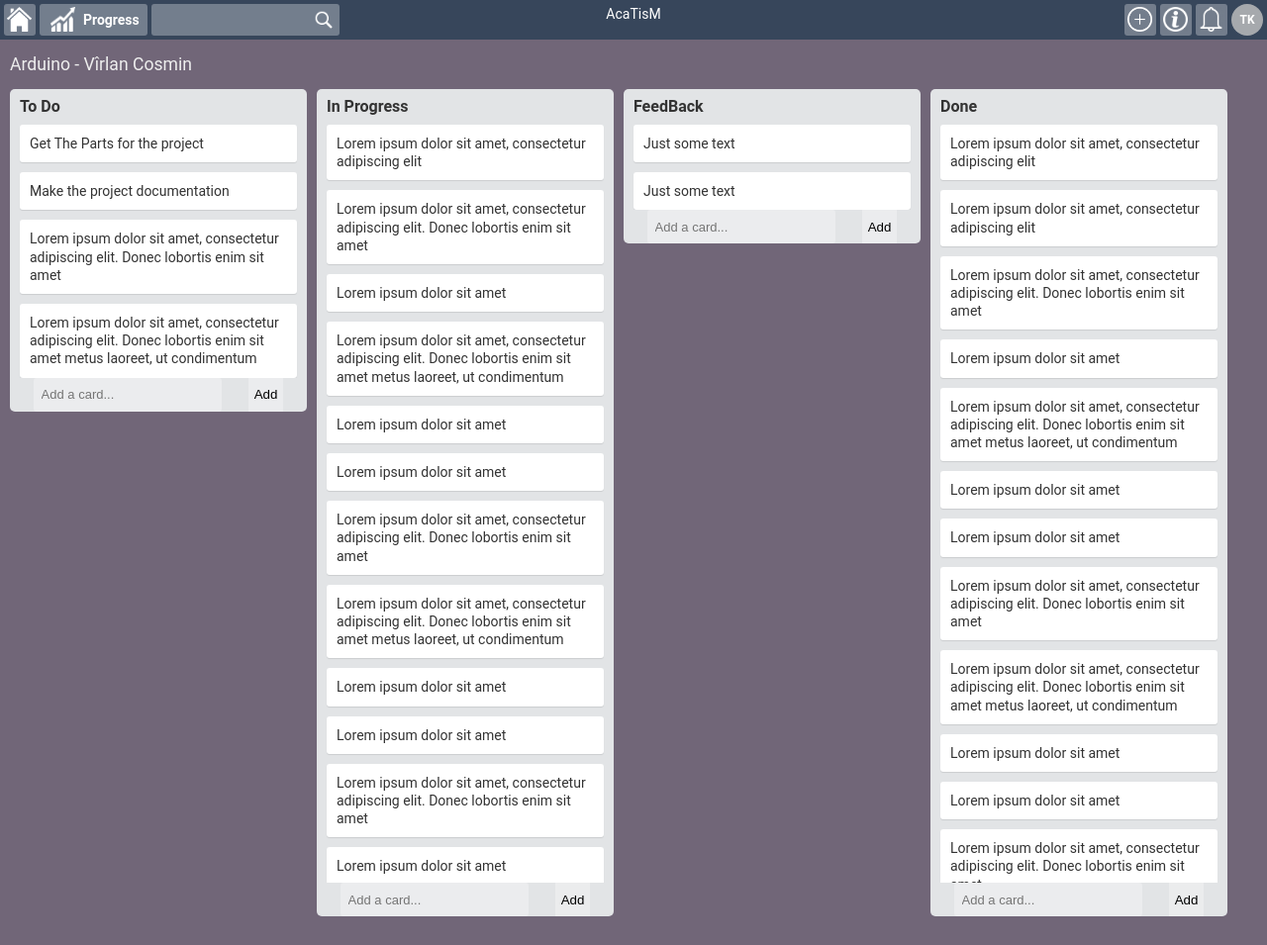
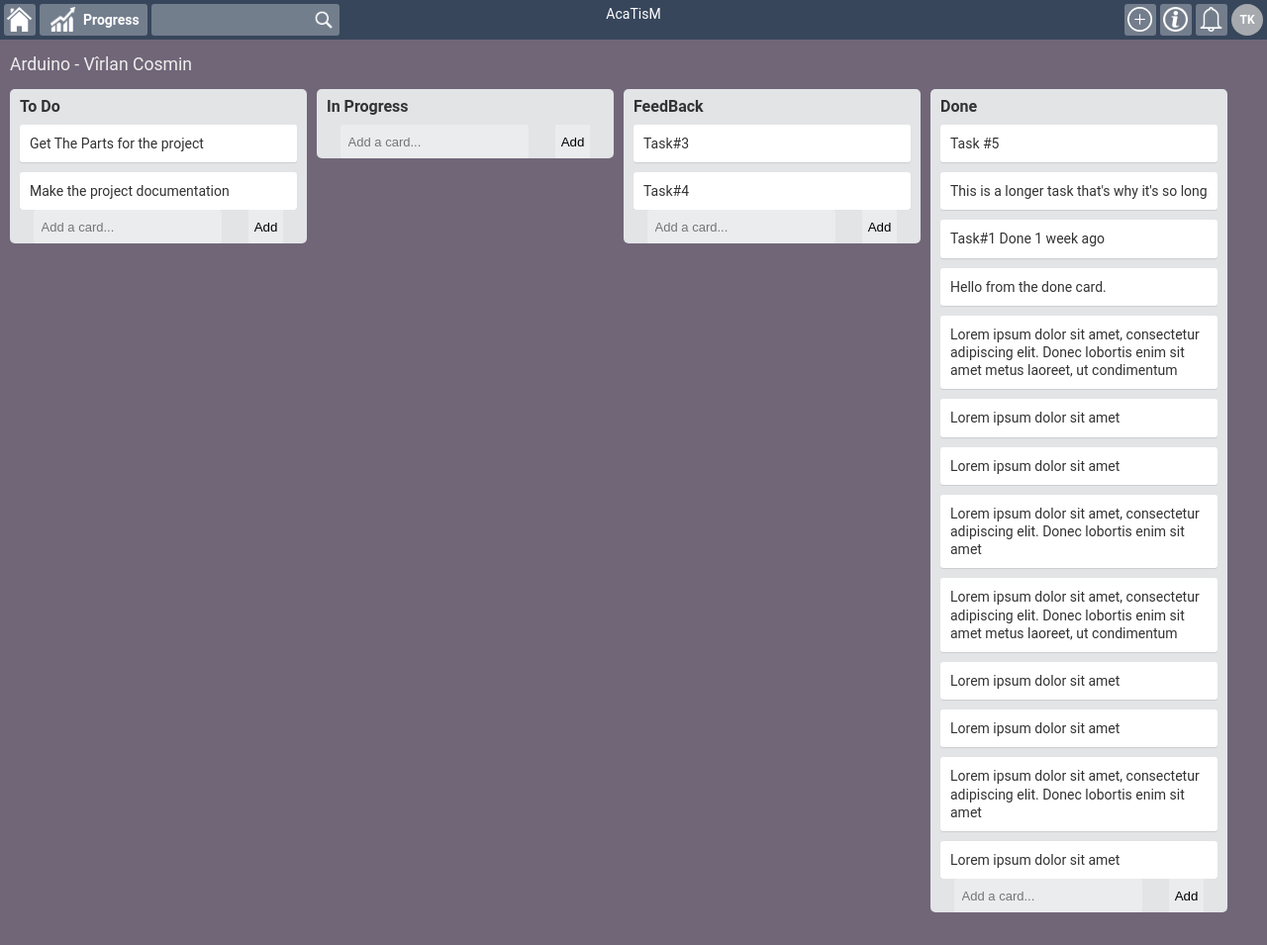
Before and after one commit to KetanoTinca/TW, a PHP site: page /views/progress.html in a window 1280 px wide. Shown: the whole page at 99% size. Run offline with PHP 8.4, Linux system fonts and the light colour scheme.

Commit message:
resolved routes

```diff
--- a/CSS/form_style.css
+++ b/CSS/form_style.css
@@ -152,7 +152,7 @@ input[type=radio], select{
         display: inline-block;
         margin-right: 15px;
         cursor: pointer;
-    -webkit-appearance: checkbox
+
 
 }
 
--- a/views/cards.html
+++ b/views/cards.html
@@ -12,7 +12,7 @@
     <body>
         <header>
             <nav id="header">
-                <a class="header-logo" aria-label="AcaTisM Home">AcaTisM</a>
+               <a class="header-logo" onclick="location.href='./view-profs.html'"  aria-label="AcaTisM Home">AcaTisM</a>
                 <div class="header-back-button">
                     <a class="header-btn" href="./view-profs.html" aria-label="Back to home">
                         <img class="header-btn-icon" src="../img/home.png" alt="H">
@@ -42,7 +42,7 @@
                     </div>
                 </div>
                 <div class="header-user">
-                    <a class="header-btn" href="./create.html" title="Create a project">
+                    <a class="header-btn" href="./progress.html " title="Create a project">
                         <img class="header-btn-icon" src="../img/plus.png" alt="+">
                     </a>
                     <a class="header-btn header-info" aria-label="Open info menu">
--- a/views/form.html
+++ b/views/form.html
@@ -14,7 +14,7 @@
 <body>
     <div id="surface">
         <nav id="header">
-            <a class="header-logo" aria-label="AcaTisM Home">AcaTisM</a>
+           <a class="header-logo" onclick="location.href='./view-profs.html'"  aria-label="AcaTisM Home">AcaTisM</a>
             <div class="header-back-button">
                 <a class="header-btn" href="./view-profs.html" aria-label="Back to home">
                     <img class="header-btn-icon" src="../img/home.png" alt="H">
@@ -44,7 +44,7 @@
                 </div>
             </div>
             <div class="header-user">
-                <a class="header-btn" href="./create.html" title="Create a project">
+                <a class="header-btn" href="./progress.html " title="Create a project">
                     <img class="header-btn-icon" src="../img/plus.png" alt="+">
                 </a>
                 <a class="header-btn header-info" aria-label="Open info menu">
--- a/views/index.html
+++ b/views/index.html
@@ -36,7 +36,7 @@
                     your aim to obtain your next degree.</p>
             </div>
             <div class="welcome-image">
-
+                <img src="../img/teacher2.png" alt="Teacher">
             </div>
             <div class="container">
                 <button class="big_button" onclick="location.href='signup.html'">Sign-Up Now!</button>
--- a/views/progress.html
+++ b/views/progress.html
@@ -10,7 +10,7 @@
 <body>
         <div class="ui">
             <nav id="header">
-                <a class="header-logo" aria-label="AcaTisM Home">AcaTisM</a>
+               <a class="header-logo" onclick="location.href='./view-profs.html'"  aria-label="AcaTisM Home">AcaTisM</a>
                 <div class="header-back-button">
                     <a class="header-btn" href="./view-profs.html" aria-label="Back to home">
                         <img class="header-btn-icon" src="../img/home.png" alt="H">
@@ -40,7 +40,7 @@
                     </div>
                 </div>
                 <div class="header-user">
-                    <a class="header-btn" href="./create.html" title="Create a project">
+                    <a class="header-btn" href="./progress.html " title="Create a project">
                         <img class="header-btn-icon" src="../img/plus.png" alt="+">
                     </a>
                     <a class="header-btn header-info" aria-label="Open info menu">
@@ -49,7 +49,7 @@
                     <a class="header-btn header-notifications other-notifications" href="#" aria-label="Notifications">
                             <img class="header-btn-icon" src="../img/notification.png" alt="N">
                     </a>
-                    <a class="header-btn header-avatar js-open-header-member-menu" href="#" aria-label="Open Member Menu">
+                    <a class="header-btn header-avatar js-open-header-member-menu" href="./user.html" aria-label="Open Member Menu">
 
                         <span class="member-initials" title="Tinca Ketano (tincaketano)">TK</span>
                     </a>
@@ -62,8 +62,6 @@
                         <ul>
                             <li>Get The Parts for the project</li>
                             <li>Make the project documentation</li>
-                            <li>Lorem ipsum dolor sit amet, consectetur adipiscing elit. Donec lobortis enim sit amet</li>
-                            <li>Lorem ipsum dolor sit amet, consectetur adipiscing elit. Donec lobortis enim sit amet metus laoreet, ut condimentum</li>
                         </ul>
                         <footer>
                             <input type="text" class="progress-input" placeholder="Add a card...">
@@ -73,21 +71,7 @@
                     <div class="list">
                         <header>In Progress</header>
                         <ul>
-                            <li>Lorem ipsum dolor sit amet, consectetur adipiscing elit</li>
-                            <li>Lorem ipsum dolor sit amet, consectetur adipiscing elit. Donec lobortis enim sit amet</li>
-                            <li>
 
-                                Lorem ipsum dolor sit amet
-                            </li>
-                            <li>Lorem ipsum dolor sit amet, consectetur adipiscing elit. Donec lobortis enim sit amet metus laoreet, ut condimentum</li>
-                            <li>Lorem ipsum dolor sit amet</li>
-                            <li>Lorem ipsum dolor sit amet</li>
-                            <li>Lorem ipsum dolor sit amet, consectetur adipiscing elit. Donec lobortis enim sit amet</li>
-                            <li>Lorem ipsum dolor sit amet, consectetur adipiscing elit. Donec lobortis enim sit amet metus laoreet, ut condimentum</li>
-                            <li>Lorem ipsum dolor sit amet</li>
-                            <li>Lorem ipsum dolor sit amet</li>
-                            <li>Lorem ipsum dolor sit amet, consectetur adipiscing elit. Donec lobortis enim sit amet</li>
-                            <li>Lorem ipsum dolor sit amet</li>
                         </ul>
                         <footer>
                             <input type="text" class="progress-input" placeholder="Add a card...">
@@ -97,8 +81,8 @@
                     <div class="list">
                         <header>FeedBack</header>
                         <ul>
-                            <li>Just some text</li>
-                            <li>Just some text</li>
+                            <li>Task#3</li>
+                            <li>Task#4</li>
                         </ul>
                         <footer>
                             <input type="text" class="progress-input" placeholder="Add a card...">
@@ -109,12 +93,12 @@
                         <header>Done</header>
                         <ul>
                             <li>
-                                Lorem ipsum dolor sit amet, consectetur adipiscing elit
+                                Task #5
                             </li>
-                            <li>Lorem ipsum dolor sit amet, consectetur adipiscing elit</li>
-                            <li>Lorem ipsum dolor sit amet, consectetur adipiscing elit. Donec lobortis enim sit amet</li>
+                            <li>This is a longer task that's why it's so long</li>
+                            <li>Task#1 Done 1 week ago</li>
                             <li>
-                                Lorem ipsum dolor sit amet
+                                Hello from the done card.
                             </li>
                             <li>Lorem ipsum dolor sit amet, consectetur adipiscing elit. Donec lobortis enim sit amet metus laoreet, ut condimentum</li>
                             <li>Lorem ipsum dolor sit amet</li>
--- a/views/search.html
+++ b/views/search.html
@@ -13,7 +13,7 @@
 <body>
     <div class="ui">
         <nav id="header">
-            <a class="header-logo" aria-label="AcaTisM Home">AcaTisM</a>
+           <a class="header-logo" onclick="location.href='./view-profs.html'"  aria-label="AcaTisM Home">AcaTisM</a>
             <div class="header-back-button">
                 <a class="header-btn" href="./view-profs.html" aria-label="Back to home">
                     <img class="header-btn-icon" src="../img/home.png" alt="H">
@@ -43,7 +43,7 @@
                 </div>
             </div>
             <div class="header-user">
-                <a class="header-btn" href="./create.html" title="Create a project">
+                <a class="header-btn" href="./progress.html " title="Create a project">
                     <img class="header-btn-icon" src="../img/plus.png" alt="+">
                 </a>
                 <a class="header-btn header-info" aria-label="Open info menu">
--- a/views/settings.html
+++ b/views/settings.html
@@ -12,7 +12,7 @@
     <body>
         <header>
             <nav id="header">
-                <a class="header-logo" aria-label="AcaTisM Home">AcaTisM</a>
+                <a class="header-logo" onclick="location.href='./view-profs.html'"  aria-label="AcaTisM Home">AcaTisM</a>
                 <div class="header-back-button">
                     <a class="header-btn" href="./view-profs.html" aria-label="Back to home">
                         <img class="header-btn-icon" src="../img/home.png" alt="H">
@@ -42,7 +42,7 @@
                     </div>
                 </div>
                 <div class="header-user">
-                    <a class="header-btn" href="./create.html" title="Create a project">
+                    <a class="header-btn" href="./progress.html " title="Create a project">
                         <img class="header-btn-icon" src="../img/plus.png" alt="+">
                     </a>
                     <a class="header-btn header-info" aria-label="Open info menu">
--- a/views/view-profs.html
+++ b/views/view-profs.html
@@ -14,7 +14,7 @@
 <body>
     <div id="surface">
         <nav id="header">
-            <a class="header-logo" aria-label="AcaTisM Home">AcaTisM</a>
+           <a class="header-logo" onclick="location.href='./view-profs.html'"  aria-label="AcaTisM Home">AcaTisM</a>
             <div class="header-back-button">
                 <a class="header-btn" href="./view-profs.html" aria-label="Back to home">
                     <img class="header-btn-icon" src="../img/home.png" alt="H">
@@ -44,7 +44,7 @@
                 </div>
             </div>
             <div class="header-user">
-                <a class="header-btn" href="./create.html" title="Create a project">
+                <a class="header-btn" href="./progress.html" title="Create a project">
                     <img class="header-btn-icon" src="../img/plus.png" alt="+">
                 </a>
                 <a class="header-btn header-info" aria-label="Open info menu">
```
Also changed, not shown: views/user.html (+30 -29 lines), img/teacher2.png (added).
